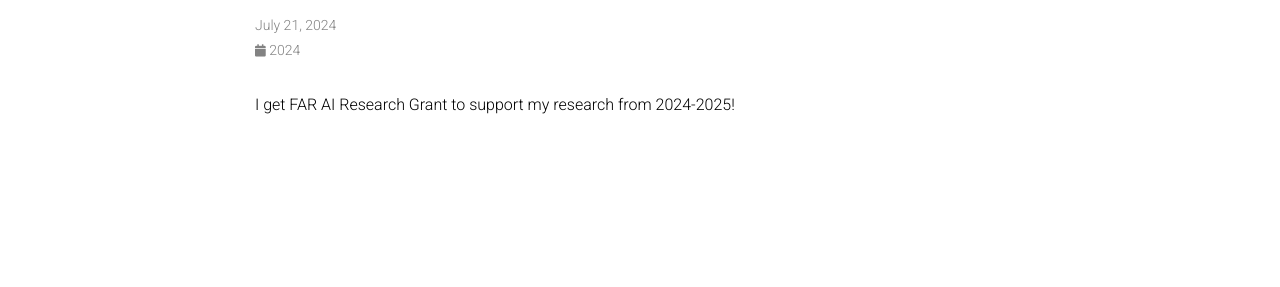
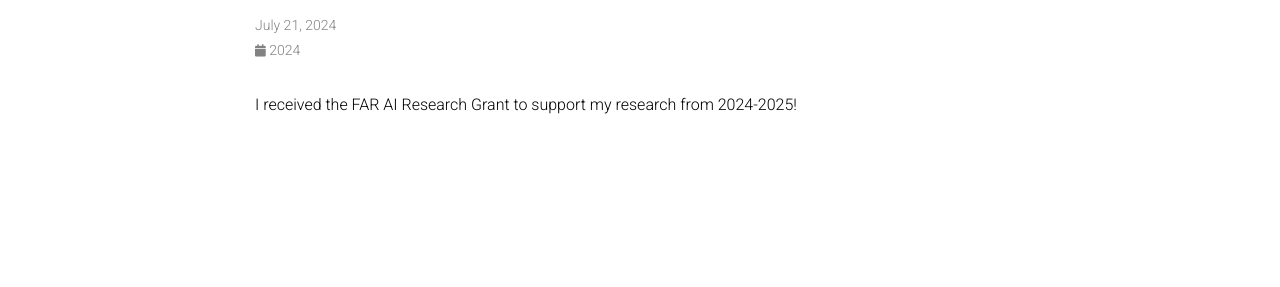
Before and after one commit to rucnyz/rucnyz.github.io, a Jekyll site: the page built from _news/announcement_4.md, in a window 1280 px wide. Shown: the part 145-432 px from the top of the page. Built offline with Jekyll 4.4.1, drawn with Linux system fonts in a browser that asks for light colours; comment, search, counter and statistics services are not loaded; a style sheet for code colours, icons or effects is not loaded.

```diff
--- a/_news/announcement_4.md
+++ b/_news/announcement_4.md
@@ -4,4 +4,4 @@ date: 2024-07-21
 inline: true
 ---
 
-I get FAR AI Research Grant to support my research from 2024-2025!
+I received the FAR AI Research Grant to support my research from 2024-2025!
```
Also changed, not shown: _news/announcement_17.md (added, +7 -0 lines), _news/announcement_3.md (+1 -1 lines), _news/announcement_8.md (deleted, +0 -7 lines).
